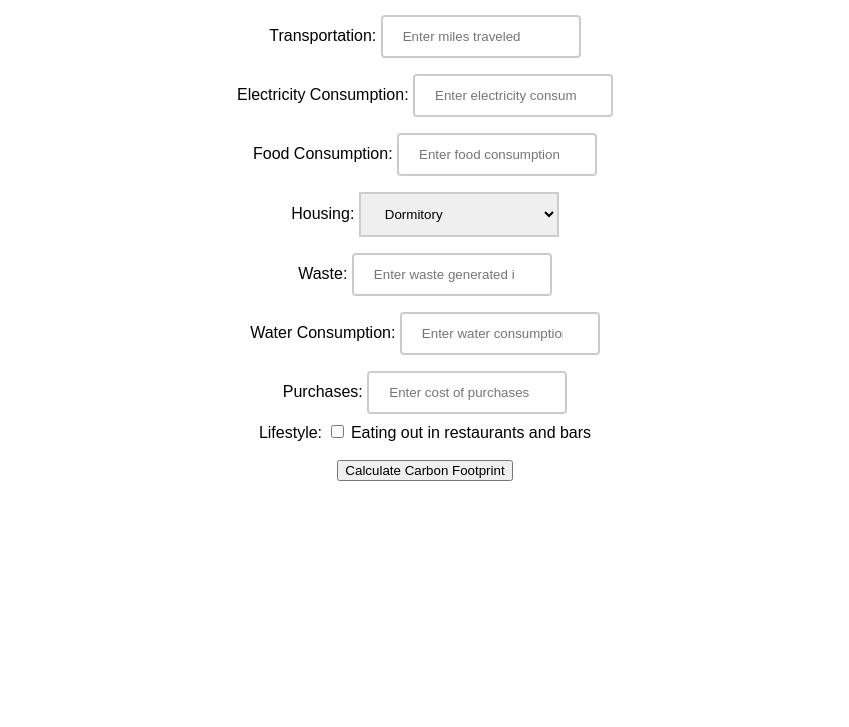
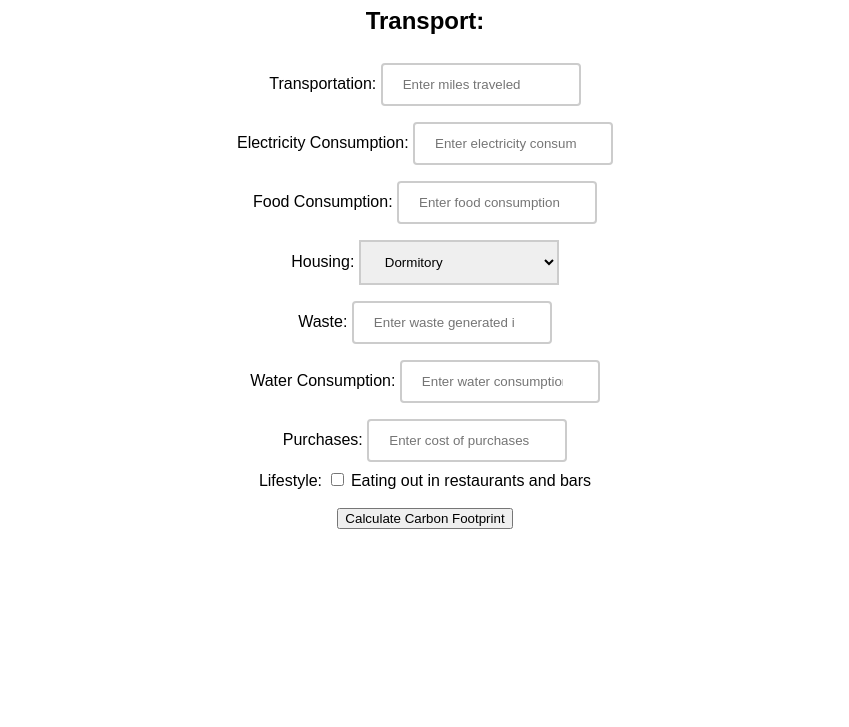
Before and after one commit to Rigo548/Test_Website, a plain HTML site: page new/index.html in a window 1280 px wide. Shown: the part 73-800 px from the top of the page, without its empty margins (215-1064 px from the left). Drawn offline with Linux system fonts and the light colour scheme; a script that the page names is missing.

Commit message:
New heading

```diff
--- a/new/index.html
+++ b/new/index.html
@@ -6,6 +6,7 @@
 </head>
 <body>
     <h1>Carbon Footprint Calculator for University Students</h1>
+    <h2>Transport:</h2>
     <form>
         <label>Transportation:</label>
         <input type="number" id="transportation_miles" placeholder="Enter miles traveled">
```
